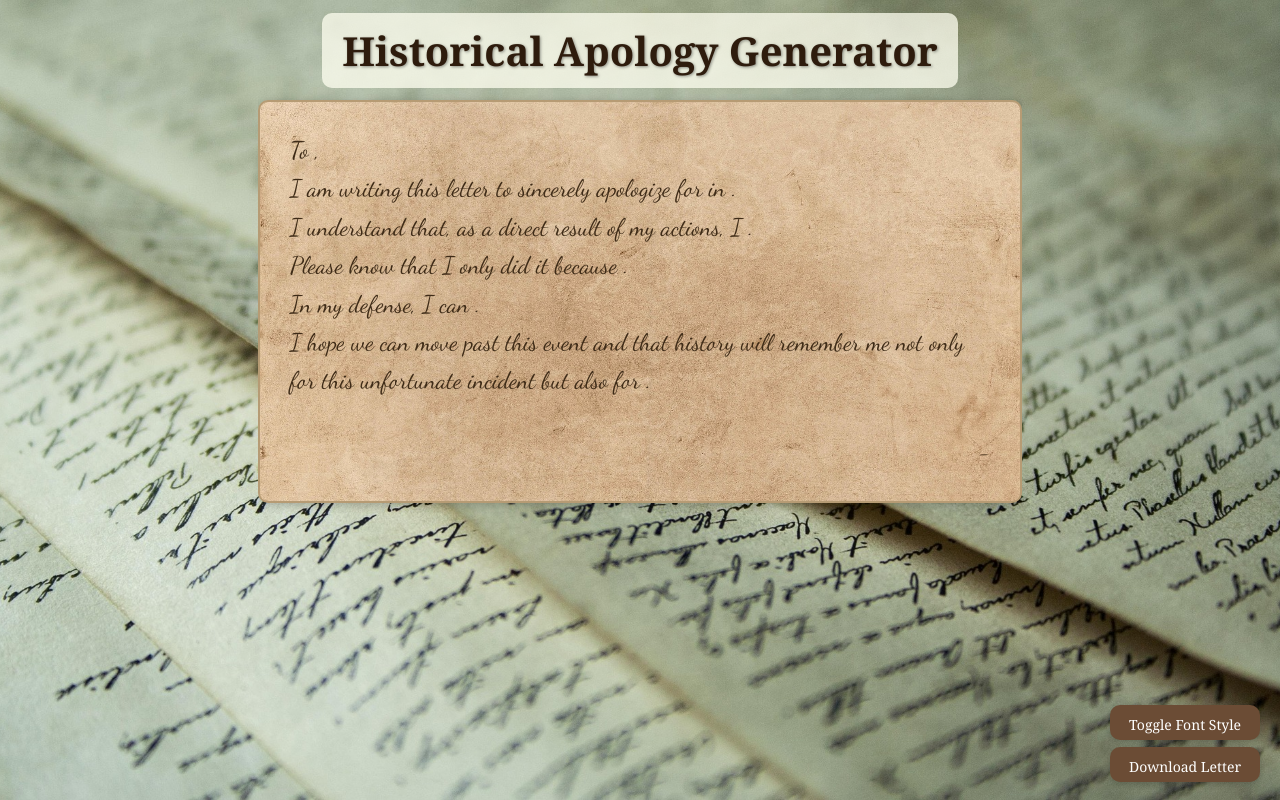
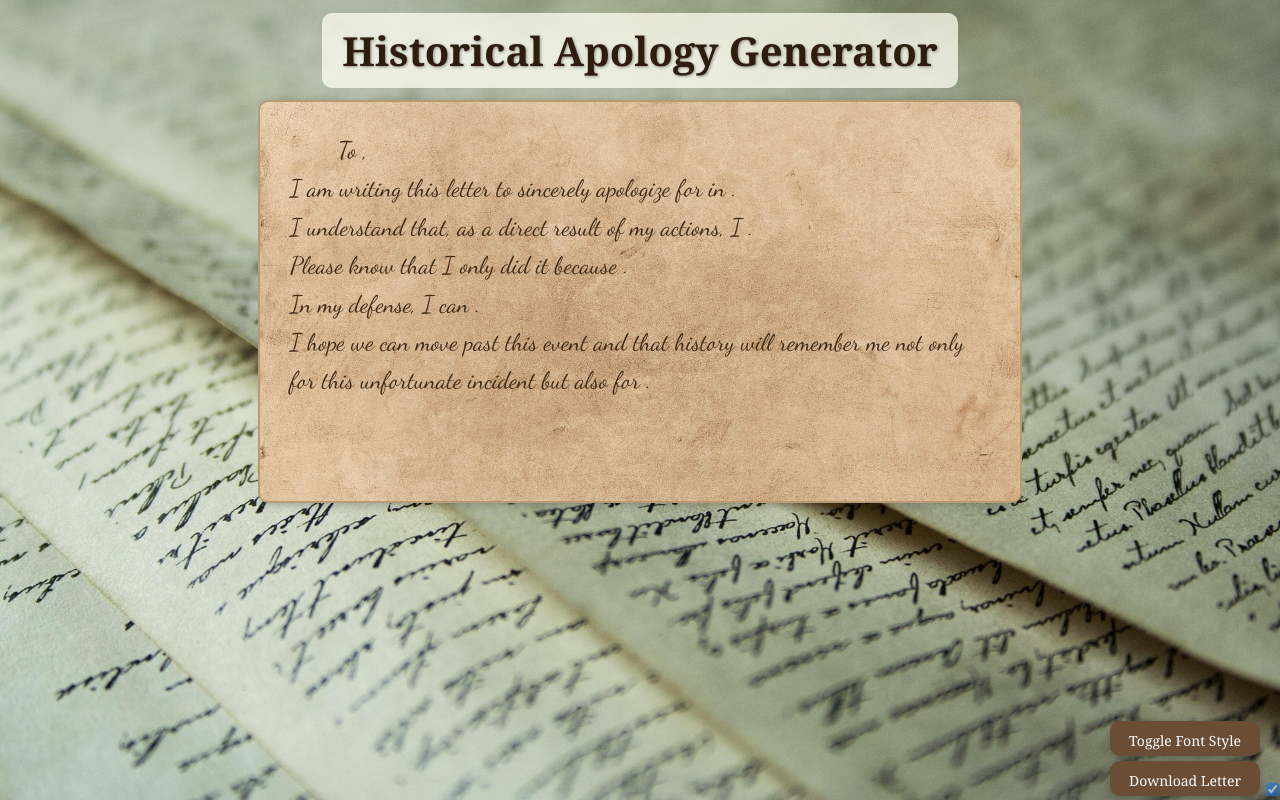
Before and after one commit to Mewzok/Server-Side-Web-Development, a PHP site: page /generate.php in a window 1280 px wide. Run offline with PHP 8.4, Linux system fonts and the light colour scheme; data that the repository does not hold is empty.

Commit message:
- Add checkbox to show/hide ui on generated latter page

```diff
--- a/Final-Project/generate.php
+++ b/Final-Project/generate.php
@@ -68,6 +68,18 @@
                         link.click();
                     });
                 }
+            </script>
+        <input type="checkbox" id="toggleUI" checked title="Show/Hide UI">
+            <script>
+                const toggleUICheckbox = document.getElementById('toggleUI');
+                const fontButton = document.getElementById('toggleFontBtn');
+                const downloadButton = document.getElementById('downloadBtn');
+
+                toggleUICheckbox.addEventListener('change', () => {
+                    const show = toggleUICheckbox.checked;
+                    fontButton.style.visibility = show ? 'visible' : 'hidden';
+                    downloadButton.style.visibility = show ? 'visible' : 'hidden';
+                });
             </script>
     </body>
 </html>
--- a/Final-Project/style.css
+++ b/Final-Project/style.css
@@ -164,6 +164,11 @@ input[type="submit"]:hover {
     margin-top: 2rem;
 }
 
+.letter-text {
+    text-indent: 2em;
+    margin-bottom: 0;
+}
+
 .letter-text.cursive {
     font-family: 'Dancing Script', 'Brush Script MT', cursive;
     font-size: 1.5rem;
@@ -192,13 +197,25 @@ input[type="submit"]:hover {
 }
 
 #toggleFontBtn {
-    bottom: 60px;
+    bottom: 44px;
     right: 20px;
 }
 
 #downloadBtn {
-    bottom: 18px;
+    bottom: 4px;
     right: 20px;
+}
+
+#toggleUI {
+    position: fixed;
+    z-index: 1000;
+    bottom: 1px;
+    right: -2px;
+    opacity: 0.5;
+}
+
+#toggleUI:hover {
+    opacity: 1.0;
 }
 
 .letter-buttons:hover {
```
